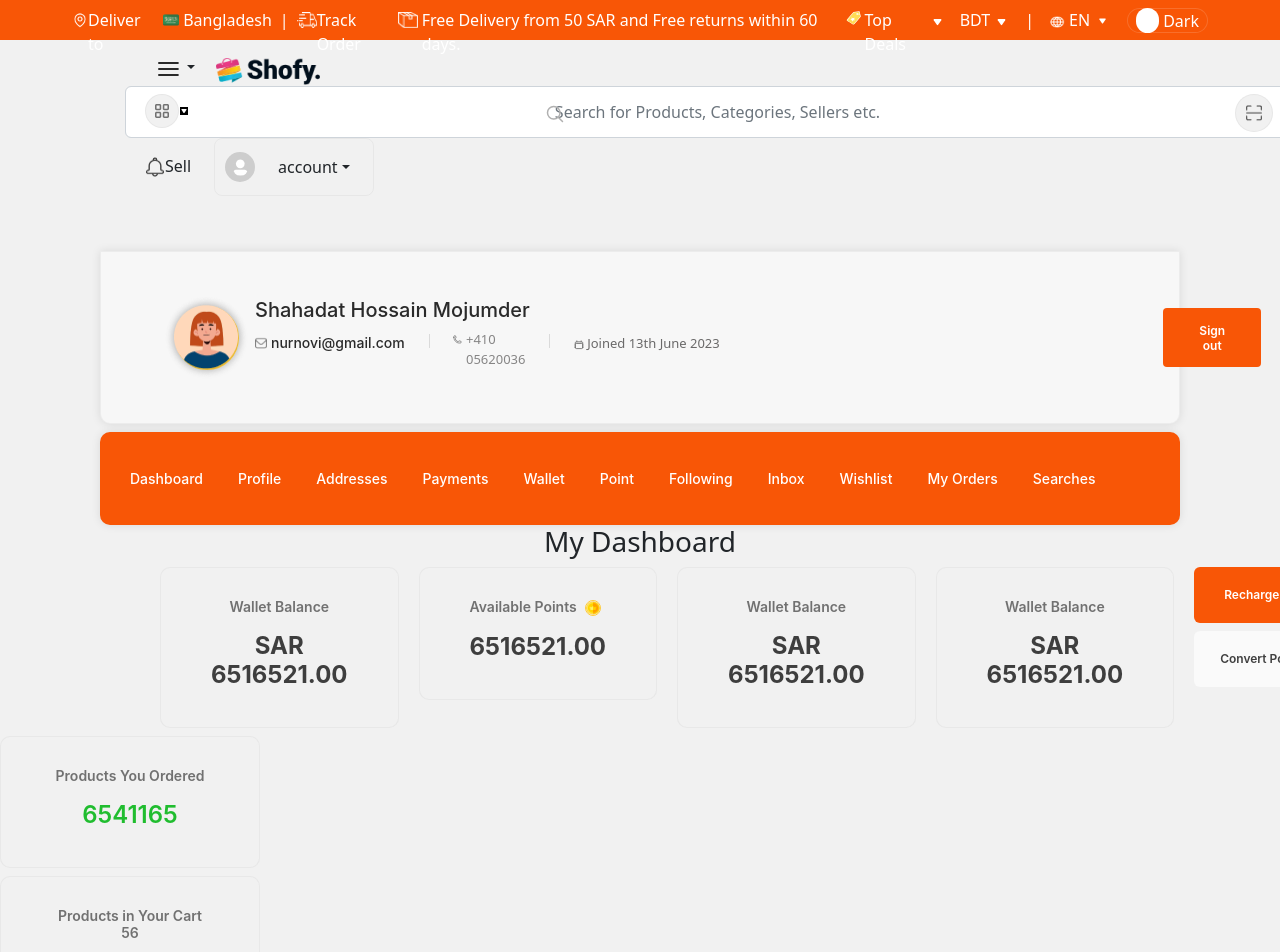
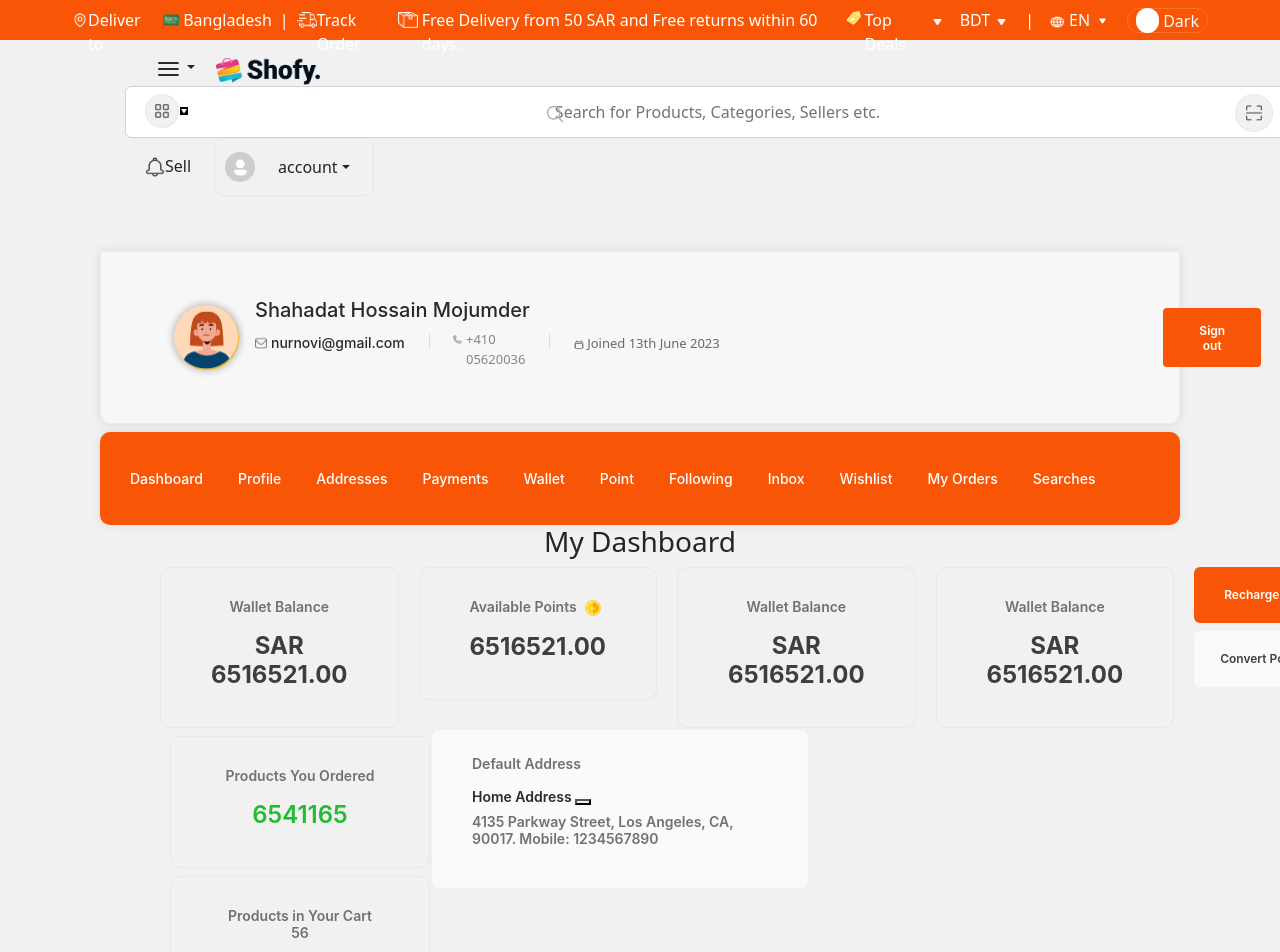
Before and after one commit to shakilmonsi/bigOnline, a React (Create React App) app: page /myDashboard in a window 1280 px wide. Shown: the top 952 px of the page. Built offline with nearby package versions, Linux system fonts and the light colour scheme; no server answers.

Commit message:
add section two card

```diff
--- a/src/Pages/Dashboard/MyDashboard/RecentOrders/RecentOrders.css
+++ b/src/Pages/Dashboard/MyDashboard/RecentOrders/RecentOrders.css
@@ -3,7 +3,6 @@
   grid-template-columns: repeat(4, 1fr);
 }
 .dashboard_right_card {
-
   width: 260px;
   padding: 30px 50px;
   align-items: center;
@@ -12,7 +11,7 @@
   border: 1.5px solid var(--Border-v2, rgba(176, 176, 176, 0.15));
   background: rgba(241, 241, 241, 0.7);
 }
-.right_text_grap{
+.right_text_grap {
   color: var(--Gray, #717171);
 
   /* 14 semi */
@@ -22,8 +21,8 @@
   font-weight: 600;
   line-height: normal;
 }
-.number_style{
-    color: var(--Green, #20BD2F);
+.number_style {
+  color: var(--Green, #20bd2f);
 
   /* 24 semi */
   font-family: "Inter";
@@ -32,8 +31,8 @@
   font-weight: 600;
   line-height: normal;
 }
-.number_style_two_card{
-    color: var(--Bookmark, #F08200);
+.number_style_two_card {
+  color: var(--Bookmark, #f08200);
 
   /* 24 semi */
   font-family: "Inter";
@@ -42,8 +41,8 @@
   font-weight: 600;
   line-height: normal;
 }
-.number_style_thrad_card{
-    color: var(--Blue, #5779D9);
+.number_style_thrad_card {
+  color: var(--Blue, #5779d9);
 
   /* 24 bold */
   font-family: "Inter";
@@ -52,9 +51,8 @@
   font-weight: 700;
   line-height: normal;
 }
-.number_style_fourth_card{
-
-    color: var(--Black, #2A2A2A);
+.number_style_fourth_card {
+  color: var(--Black, #2a2a2a);
 
   /* 24 bold */
   font-family: "Inter";
@@ -62,5 +60,37 @@
   font-style: normal;
   font-weight: 700;
   line-height: normal;
+}
 
+/* / section two  */
+.left_site_section_two {
+
+width: 380px;
+padding: 25px 40px;
+align-items: center;
+gap: 40px;
+
+    border-radius: 10px;
+    border: 2px solid var(--Border-v2, rgba(176, 176, 176, 0.15));
+    background: var(--BC-BG, #FAFAFA);
 }
+.two_section_one{
+    color: var(--Gray, #717171);
+
+/* 14 semi */
+font-family: "Inter";
+font-size: 14px;
+font-style: normal;
+font-weight: 600;
+line-height: normal;
+}
+.two_section_title_one{
+    color: var(--Black, #2A2A2A);
+
+    /* 14 semi */
+    font-family: "Inter";
+    font-size: 14px;
+    font-style: normal;
+    font-weight: 600;
+    line-height: normal;
+}
--- a/src/Pages/Dashboard/MyDashboard/RecentOrders/RecentOrders.js
+++ b/src/Pages/Dashboard/MyDashboard/RecentOrders/RecentOrders.js
@@ -3,7 +3,7 @@
 const RecentOrders = () => {
   return (
     <div className="grir_cols_style_product">
-      <div>
+      <div style={{paddingLeft:"170px"}}>
 
         <div className="dashboard_right_card text-center mt-2">
           <p className="right_text_grap">Products You Ordered</p>
@@ -30,8 +30,11 @@
 <div>
     {/* two section  card */}
 
-    <div className="left_site_two">
-
+    <div className="left_site_section_two">
+<p className="two_section_one">Default Address</p>
+<h6 className="two_section_title_one">Home Address <span><button></button> </span></h6>
+<p className="two_section_one">4135 Parkway Street, Los Angeles, CA, 90017.
+Mobile: 1234567890</p>
     </div>
 </div>
 
```
Lines whose indentation alone changed are shown as unchanged.
